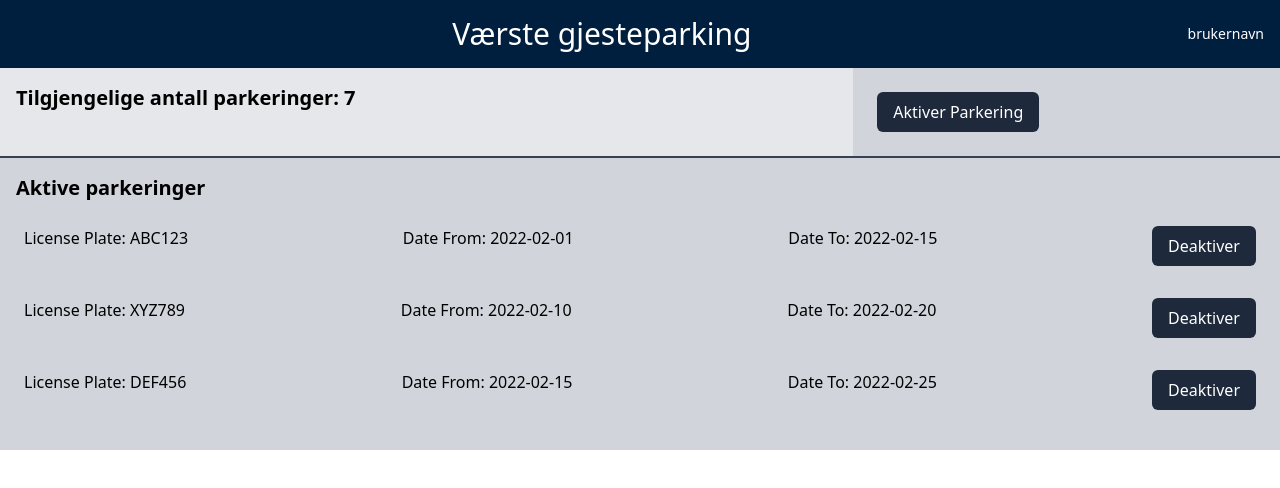
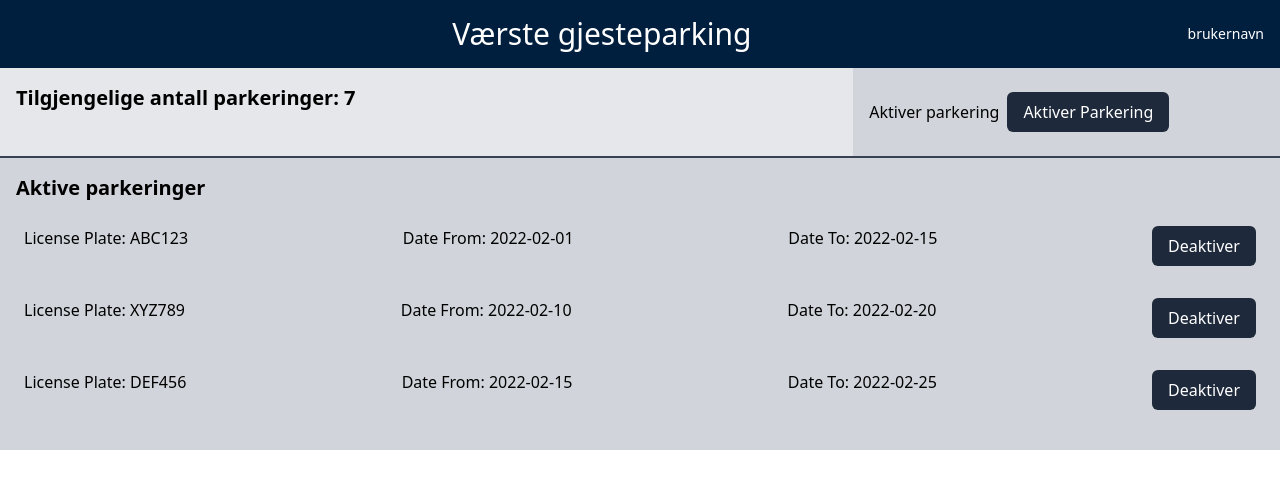
Before and after one commit to Sopra-Project/Frontend, a React (Create React App) app: page /parkingissuer in a window 1280 px wide. Shown: the top 488 px of the page. Built offline with nearby package versions, Linux system fonts and the light colour scheme; the HTML template or start-up script is replaced by a standard one.

Commit message:
Update routing path

```diff
--- a/src/App.tsx
+++ b/src/App.tsx
@@ -2,15 +2,20 @@ import React from 'react';
 import logo from './logo.svg';
 import './App.css';
 import Parking from './Components/Parking';
-import { BrowserRouter as Router, Route} from 'react-router-dom';
+import { BrowserRouter as Router, Routes, Route} from 'react-router-dom';
 import Header from './Components/Header';
+import Activateparking from './Components/Activateparking';
 
 function App() {
   return (
-    <Router>
-      <Header/>
-        <Parking/>
-    </Router>
+      <Router>
+        <Header />
+        <Routes>
+          <Route path="/activateparking" element={<Activateparking />}/>
+          <Route path="/parkingissuer" element={<Parking />}/>
+        </Routes>
+
+      </Router>
   );
 }
 
--- a/src/Components/Header.tsx
+++ b/src/Components/Header.tsx
@@ -1,9 +1,10 @@
 import React from "react";
+import {Link} from 'react-router-dom';
 
 export default function Header() {
     return(
         <header className="bg-marine-blue-dark p-4 flex justify-between items-center">
-            <h1 className="text-white text-3xl mx-auto">Værste gjesteparking</h1>
+            <Link to="/parkingissuer" className="text-white text-3xl mx-auto">Værste gjesteparking</Link>
             <h3 className="text-white text-sm">brukernavn</h3>
         </header>
     )
--- a/src/Components/Parking.tsx
+++ b/src/Components/Parking.tsx
@@ -1,26 +1,28 @@
 import React from 'react';
+import {Link} from 'react-router-dom';
+import { useNavigate } from 'react-router-dom';
 
 
+function Parking() {
     let antallParkeringsplasser = 10;
-
     let data = [
         { licensePlate: 'ABC123', dateFrom: '2022-02-01', dateTo: '2022-02-15', isParkingActivated: true },
         { licensePlate: 'XYZ789', dateFrom: '2022-02-10', dateTo: '2022-02-20', isParkingActivated: false },
         { licensePlate: 'DEF456', dateFrom: '2022-02-15', dateTo: '2022-02-25', isParkingActivated: true },
     ];
-
-
     let tilgjengeligParkingsplasser = antallParkeringsplasser - data.length
 
     function activateParking(){
         //logikken inn her ja
+        //const navigate = useNavigate();
+        //navigate('/activateparking');
+        console.log("button clicked")
     }
 
     function deactivateParking() {
         //logikken inn her ja
     }
 
-function Parking() {
   return (
       <main className="flex flex-col h-full w-full ">
           <div className="flex">
@@ -28,6 +30,8 @@ function Parking() {
                   <h2 className="text-xl font-bold mb-4">Tilgjengelige antall parkeringer: {tilgjengeligParkingsplasser}</h2>
               </div>
               <div className="w-1/3 bg-gray-300 p-4 border-b-2 border-gray-700">
+
+                  <Link to="/activateparking">Aktiver parkering</Link>
                   <button
                       className="bg-slate-800 text-white px-4 py-2 rounded-md m-2"
                       onClick={activateParking}
```
Lines whose indentation alone changed are shown as unchanged.
